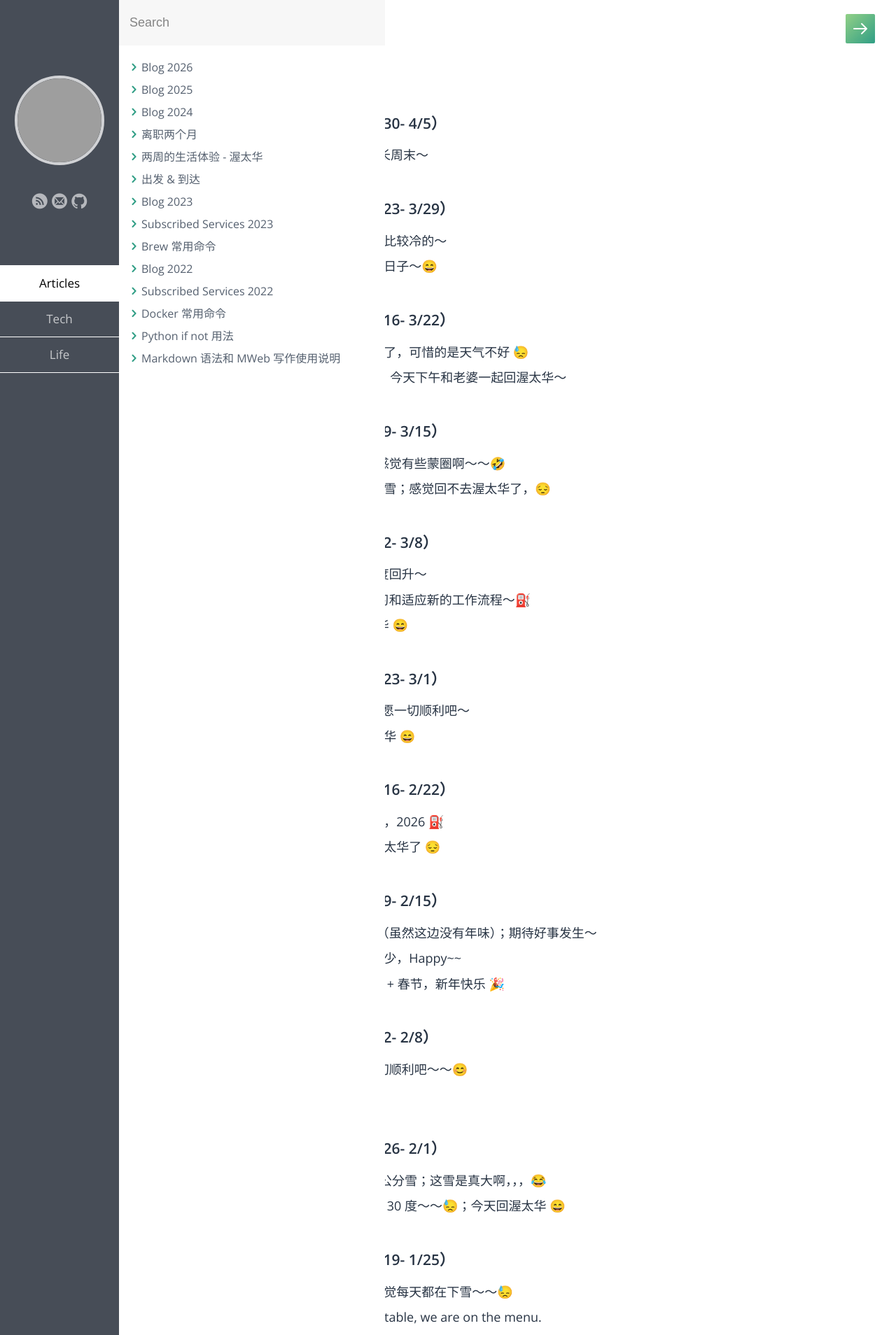
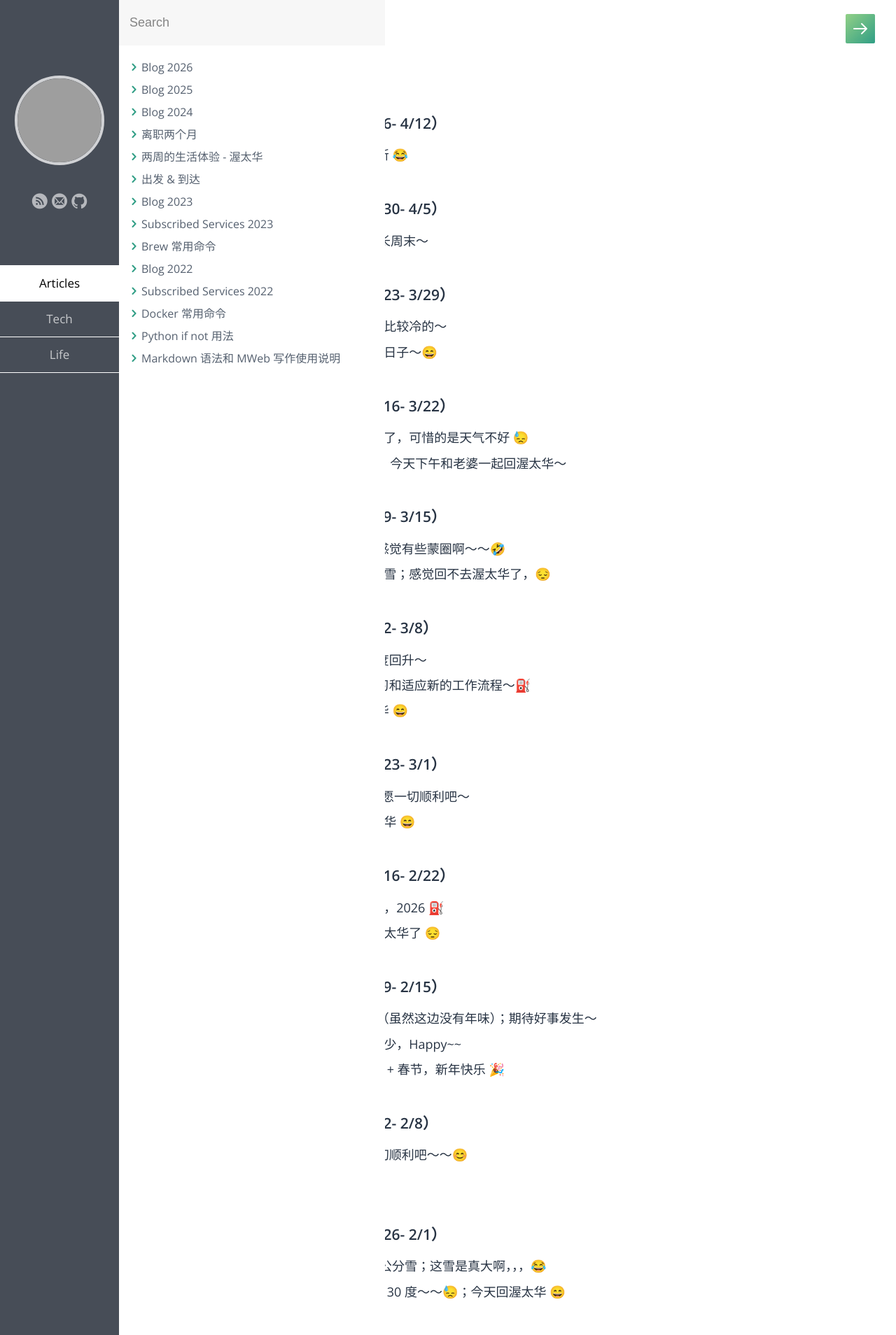
Before and after one commit to samxupeiran/samxupeiran.github.io, a Jekyll site: the page built from _posts/life/2025-12-29-my-blog.md, in a window 1280 px wide. Shown: the top 1908 px of the page at 70% size. Built offline with Jekyll 4.4.1, drawn with Linux system fonts in a browser that asks for light colours; some web fonts are replaced; grey boxes are pictures that could not be loaded.

Commit message:
feat: add weekly blog 4/7

```diff
--- a/_posts/life/2025-12-29-my-blog.md
+++ b/_posts/life/2025-12-29-my-blog.md
@@ -5,6 +5,9 @@ category: Life
 tags: Blog
 ---
 
+
+- ### 2026 年 4 月 第 2 周（4/6- 4/12）
+     - 4/7 长周末过的一直没更新 😂
 
 - ### 2026 年 4 月 第 1 周（3/30- 4/5）
      - 3/30 这周 good friday，长周末～
```
